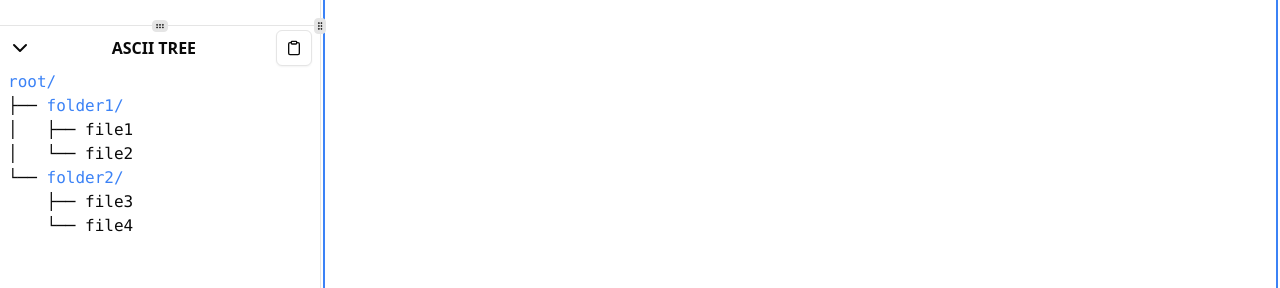
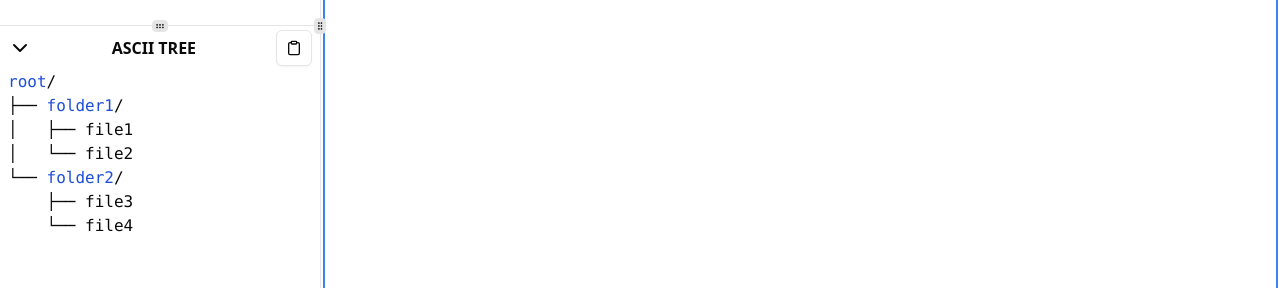
Before and after one commit to Mirrorgo/ascii-tree, a React (Vite) app: page / in a window 1280 px wide. Shown: the part 419-707 px from the top of the page. Built offline with nearby package versions, Linux system fonts and the light colour scheme.

Commit message:
feat: improve AsciiLine component to enhance matching and rendering of folder names with trailing slashes

```diff
--- a/src/components/mg/ascii-tree-panel.tsx
+++ b/src/components/mg/ascii-tree-panel.tsx
@@ -16,22 +16,23 @@ type AsciiTreePanelProps = {
 
 // 用于渲染单行ASCII文本的组件,主要是着色
 const AsciiLine = ({ line }: { line: string }) => {
-  // 匹配前缀（└── 或 ├── ）和节点名称
-  const match = line.match(/^(.*?)([└├]── )?([^│]*)$/);
+  // 匹配前缀（包括缩进和树形符号）、名称和可能的斜杠
+  const match = line.match(/(.*?[└├]── )?(.+?)(\/?$)/);
 
-  if (!match) return <div>{line}</div>;
+  if (!match) {
+    return <div>{line}</div>;
+  }
 
-  const [, verticalLines, prefix, name] = match;
-  const isFolder = name.trim().endsWith("/");
+  const [, prefix = "", name, slash = ""] = match;
+
+  // 只有当存在斜杠时，名称才需要着色
+  const isFolder = slash === "/";
 
   return (
     <div>
-      {/* 渲染垂直线 */}
-      {verticalLines}
-      {/* 渲染前缀（└── 或 ├── ）*/}
       {prefix}
-      {/* 根据是否是文件夹来决定颜色 */}
-      <span className={isFolder ? "text-blue-500" : ""}>{name}</span>
+      <span className={isFolder ? "text-blue-700" : undefined}>{name}</span>
+      {slash}
     </div>
   );
 };
```
